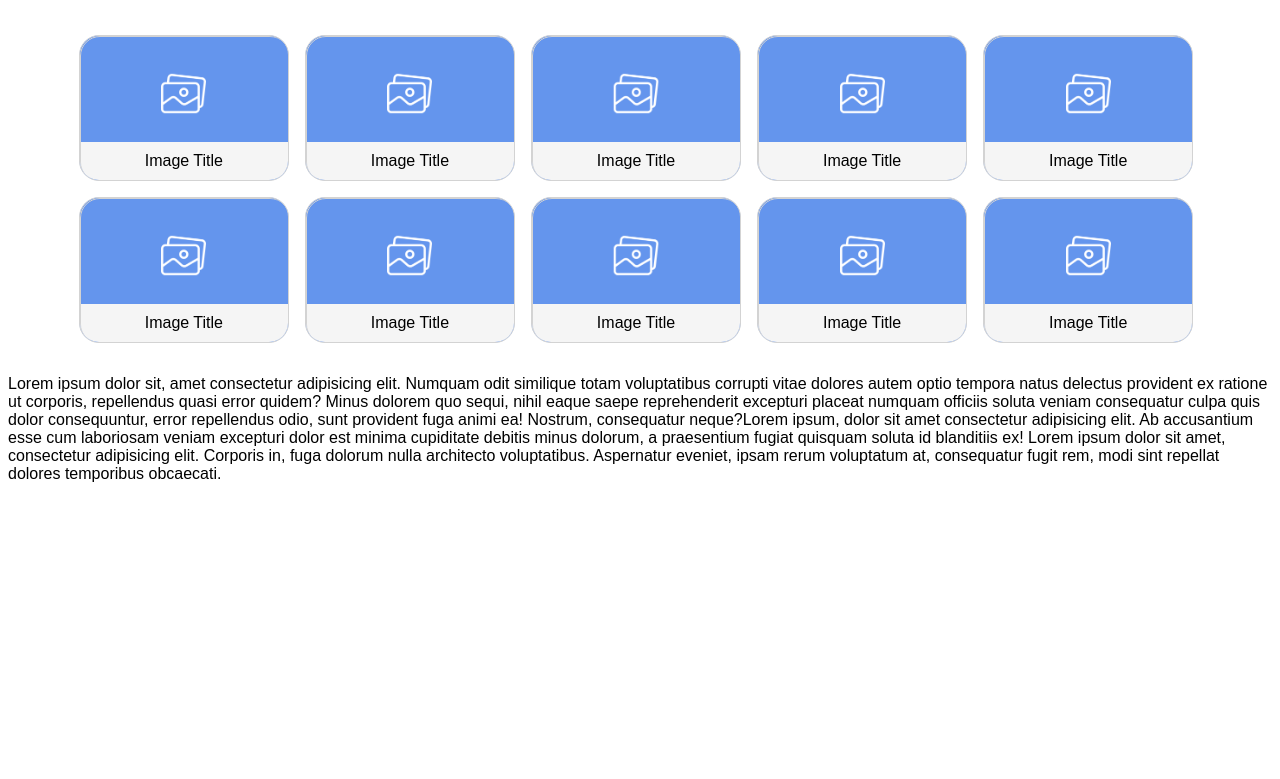
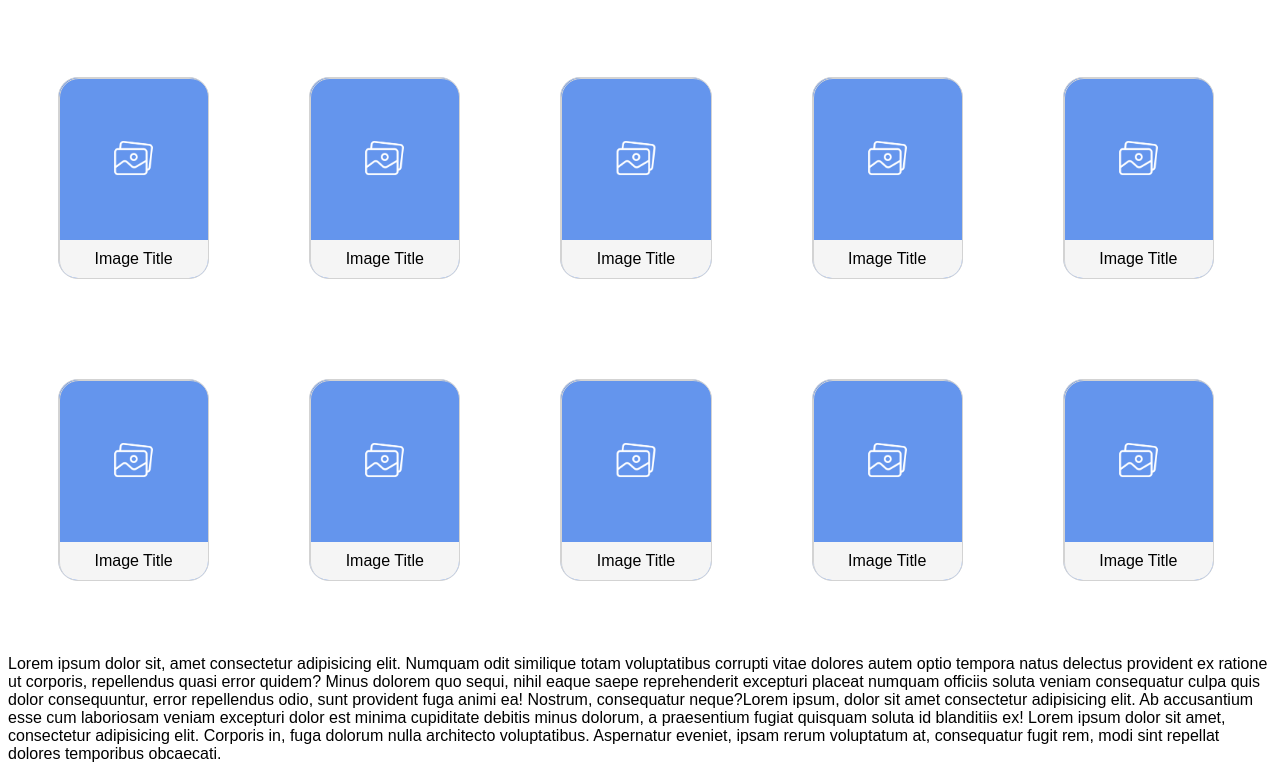
Before and after one commit to VladCostras/Responsive_Gallery, a plain HTML site: page index.html in a window 1280 px wide. Shown: the part 69-848 px from the top of the page. Before the commit the page ends 800 px from the top, so only its background shows below. Drawn offline with Linux system fonts and the light colour scheme.

Commit message:
last commit

```diff
--- a/style2.css
+++ b/style2.css
@@ -19,7 +19,7 @@ footer {
 /*========================================*/
 #flexbox {
     max-width: 2560px;
-    width: 90%;
+    width: 100%;
     margin: 0 auto;
 }
 .row {
@@ -30,11 +30,11 @@ footer {
 .column {
     flex-basis: 20%;
     box-sizing: border-box;
-    padding: 8px;
+    padding: 50px;
 }
 .box {
     position: relative;
-    height: 144px;
+    height: 200px;
     background-color: #6495ED;
     border-radius: 20px;
     border:lightgray solid 1px;
@@ -76,6 +76,11 @@ footer {
     pointer-events: none;
 }
 
+@media screen and (min-width: 1201px) {
+    .column {
+    flex-basis: 20%;
+    }
+    }
 @media screen and (max-width: 1024px) {
     .column {
     flex-basis: 33.33%;
@@ -86,7 +91,7 @@ footer {
     flex-basis: 50%;
     }
     }
-@media screen and (max-width: 414px) {
+@media screen and (max-width: 480px) {
     .column {
     flex-basis: 100%;
     }
```
Also changed, not shown: index.html (+1 -0 lines).
